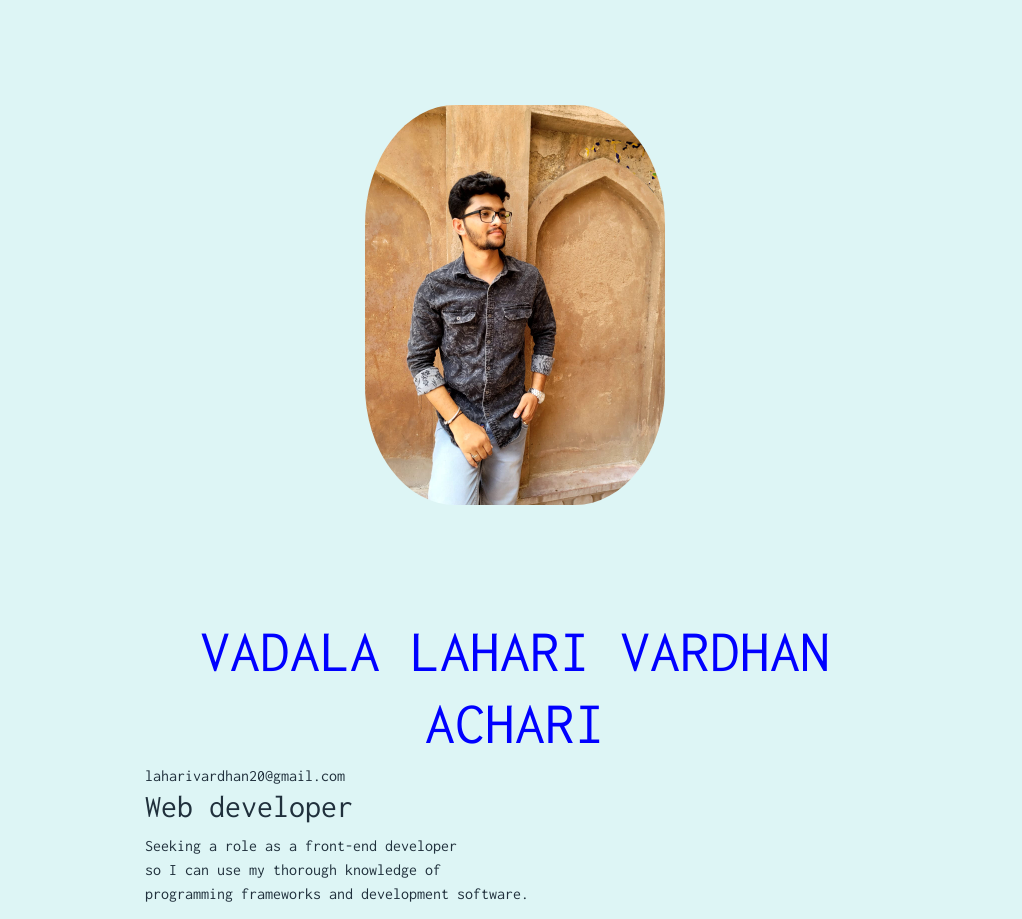
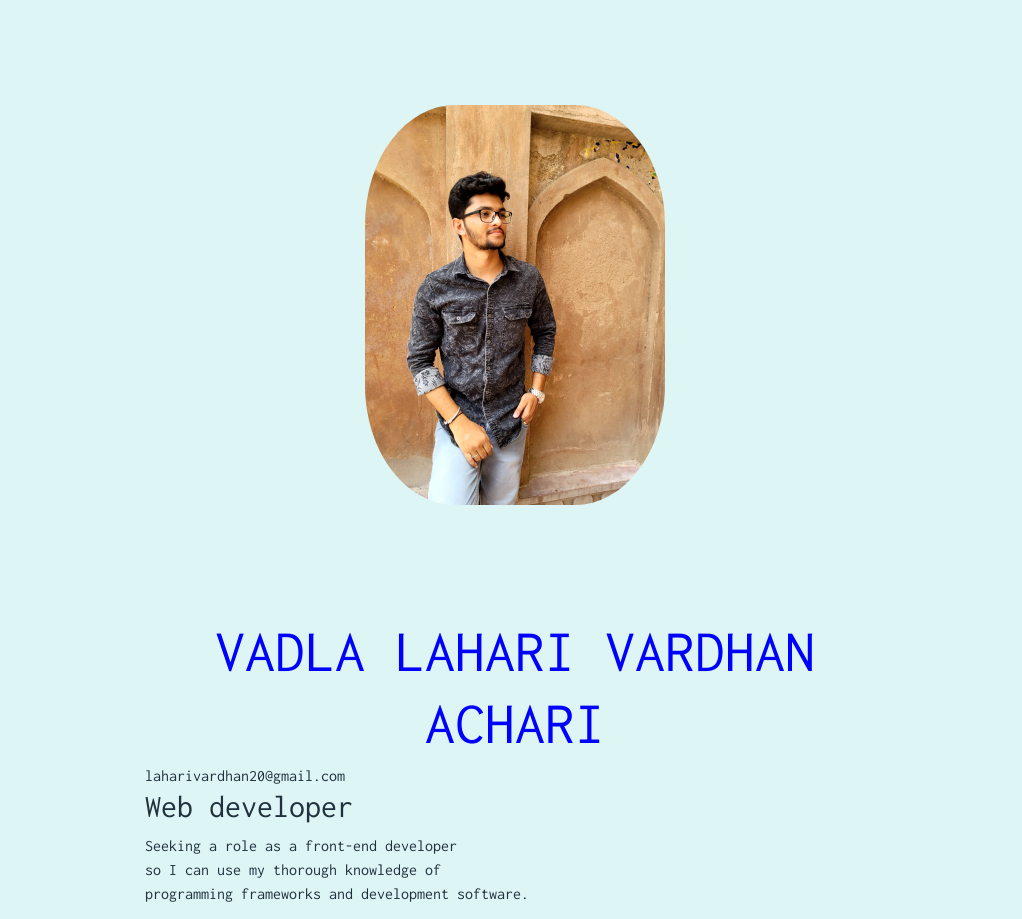
Before and after one commit to Laharivardhan/Bharat-task1, a plain HTML site: page Index.html in a window 1280 px wide. Shown: the part 108-1027 px from the top of the page, without its empty margins (125-1147 px from the left). Drawn offline with nearby package versions, Linux system fonts and the light colour scheme; a script that the page names is missing.

Commit message:
Update Index.html

```diff
--- a/Index.html
+++ b/Index.html
@@ -40,7 +40,7 @@
             <img class="my-pic"src="var pic.jpg"  alt="">
         </div>
         <div class="text">
-            <h1 class="name">VADALA LAHARI VARDHAN ACHARI</h1>
+            <h1 class="name">VADLA LAHARI VARDHAN ACHARI</h1>
             laharivardhan20@gmail.com
             <h2>Web developer</h2>
             <p>Seeking a role as a front-end developer  <br>
```
